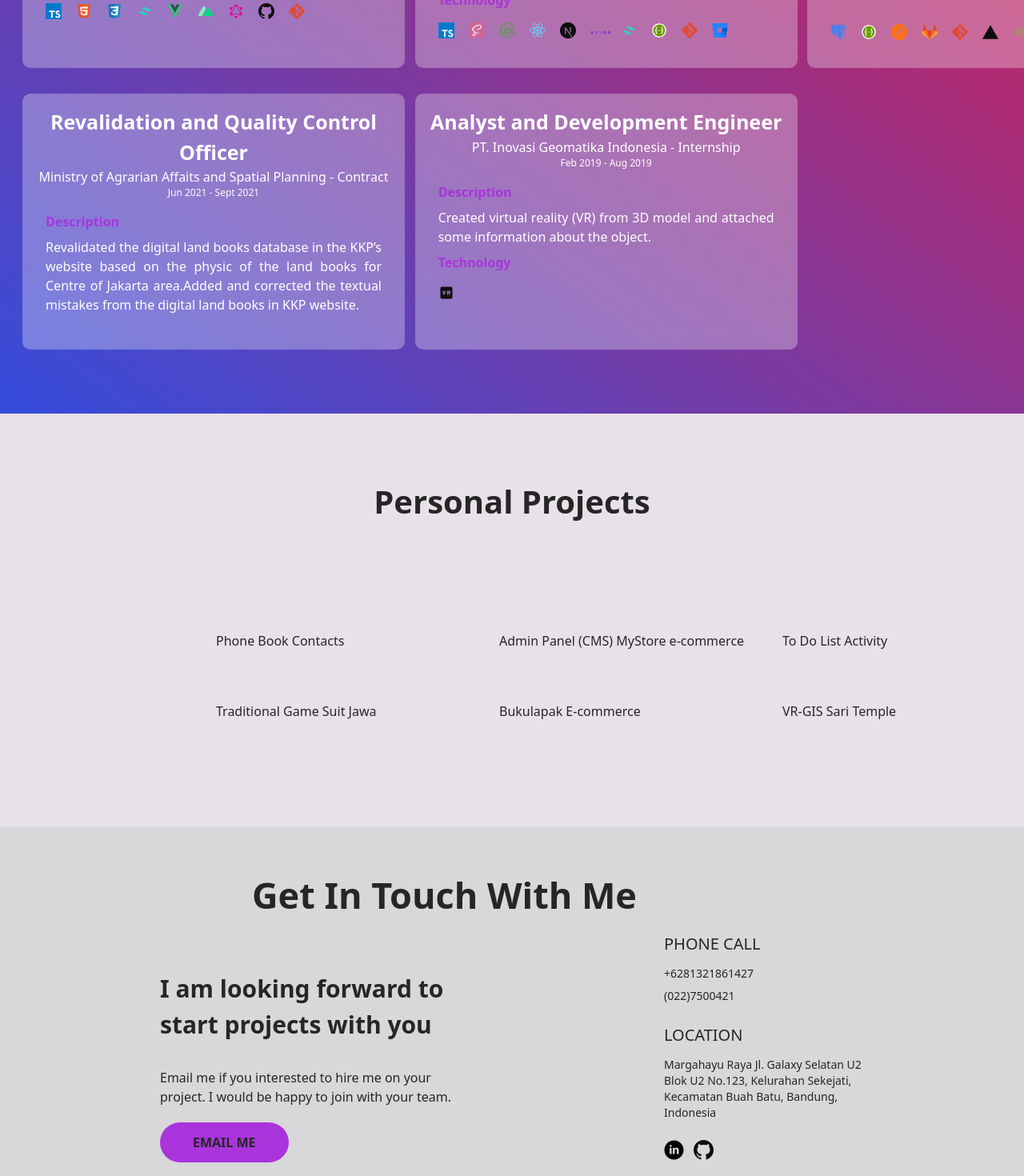
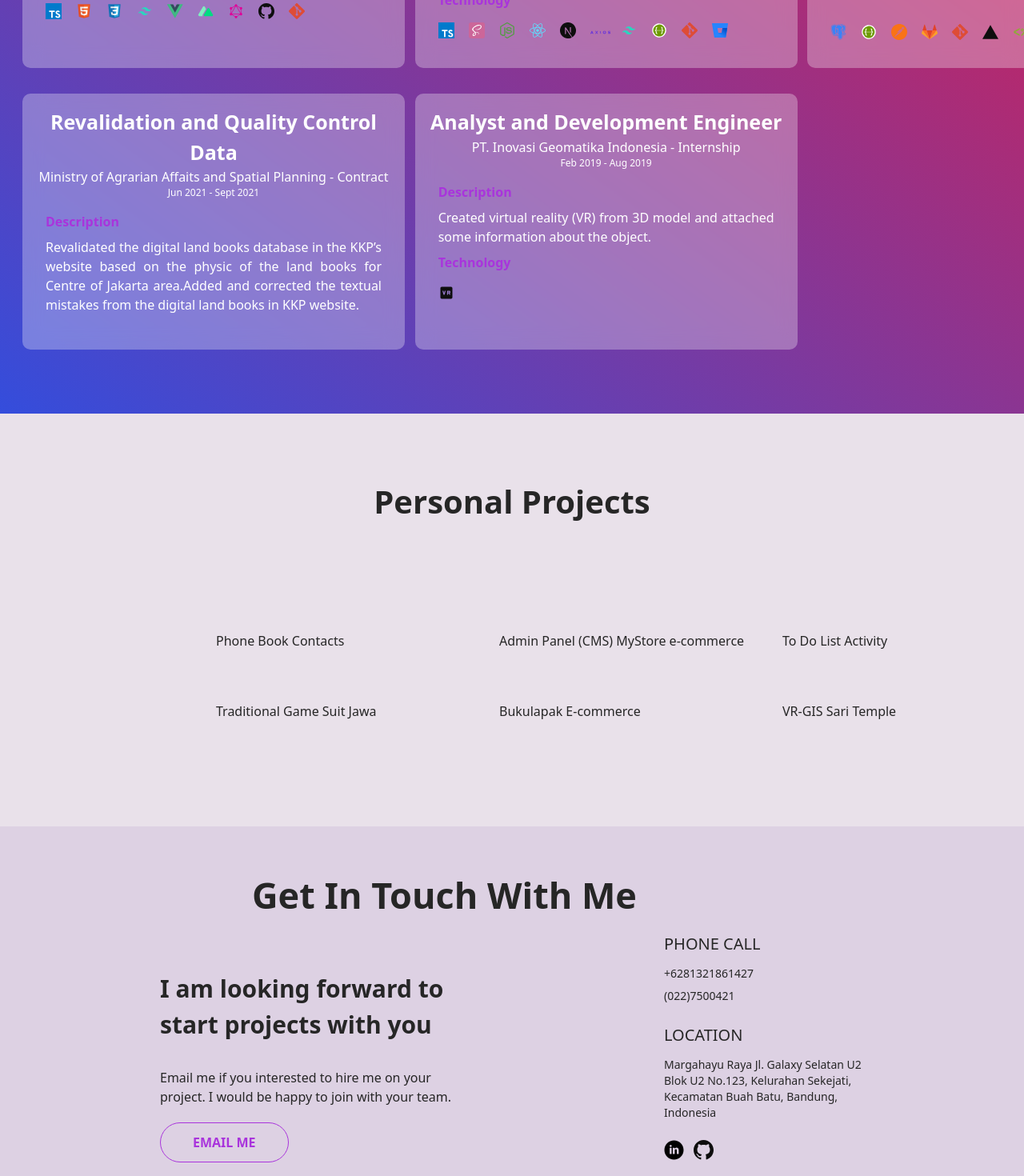
Before and after one commit to hanaw23/hanawidyatari, a Next.js app: page / in a window 1280 px wide. Shown: the part 1820-3290 px from the top of the page at 80% size. Built offline with nearby package versions, Linux system fonts and the light colour scheme.

Commit message:
fix: change styles

```diff
--- a/pages/contactMe/index.jsx
+++ b/pages/contactMe/index.jsx
@@ -4,7 +4,7 @@ import LinkButton from "../../components/buttons/LinkButton";
 
 export default function index() {
   return (
-    <div className="h-fit bg-[#d8d7d9] dark:bg-[#0e0e0e] z-20 pb-20 ">
+    <div className="h-fit bg-[#ddd1e3] dark:bg-[#0e0e0e] z-20 pb-20 ">
       <div className="py-5">
         <h1 className="mt-8 text-[45px] font-semibold mx-[315px]">Get In Touch With Me</h1>
       </div>
@@ -19,7 +19,7 @@ export default function index() {
                 <p className="px-10 py-3 font-semibold">EMAIL ME</p>
               </a>
             }
-            className="mt-5 border border-transparent bg-[#a934dc] rounded-[50px] hover:bg-transparent hover:border-[#a934dc] hover:text-[#a934dc]"
+            className="mt-5 border border-[#a934dc] text-[#a934dc] hover:bg-[#a934dc] hover:text-white rounded-[50px] dark:text-white dark:hover:bg-transparent dark:hover:border-[#a934dc] dark:hover:text-[#a934dc] dark:bg-[#a934dc]"
           />
         </div>
 
--- a/pages/projects/index.jsx
+++ b/pages/projects/index.jsx
@@ -25,7 +25,7 @@ export default function Projects() {
                 <div
                   key={i}
                   id={item.id}
-                  className={`mt-10 hover:bg-[#a934dc] w-[350px] px-5 py-3 rounded-[5px] ${idDetail === `${item.id}` ? "bg-[#a934dc]" : "bg-transparent"}  `}
+                  className={`mt-10 hover:bg-[#a934dc] bg-[#a934dc] w-[350px] px-5 py-3 rounded-[5px] ${idDetail === `${item.id}` ? "bg-[#a934dc]" : "bg-transparent"}`}
                   role="button"
                   onClick={() => handleShowDetailProject(item.id)}
                 >
--- a/utility/experiences.js
+++ b/utility/experiences.js
@@ -373,7 +373,7 @@ export const detailExp = [
     endDate: "Sept 2021",
     company: "Ministry of Agrarian Affaits and Spatial Planning",
     position: "Contract",
-    role: "Revalidation and Quality Control Officer",
+    role: "Revalidation and Quality Control Data",
     desc: "Revalidated the digital land books database in the KKP’s website based on the physic of the land books for Centre of Jakarta area.Added and corrected the textual mistakes from the digital land books in KKP website.",
   },
   {
```
